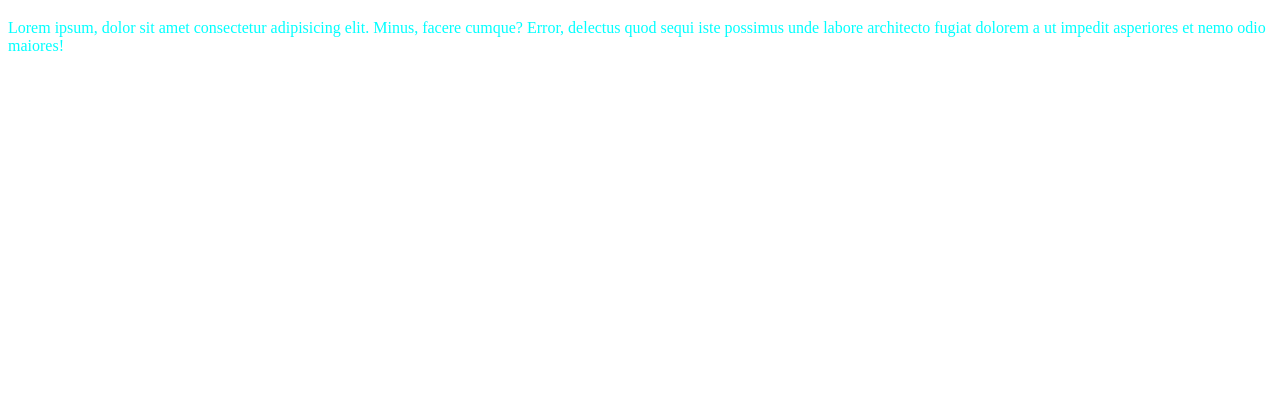
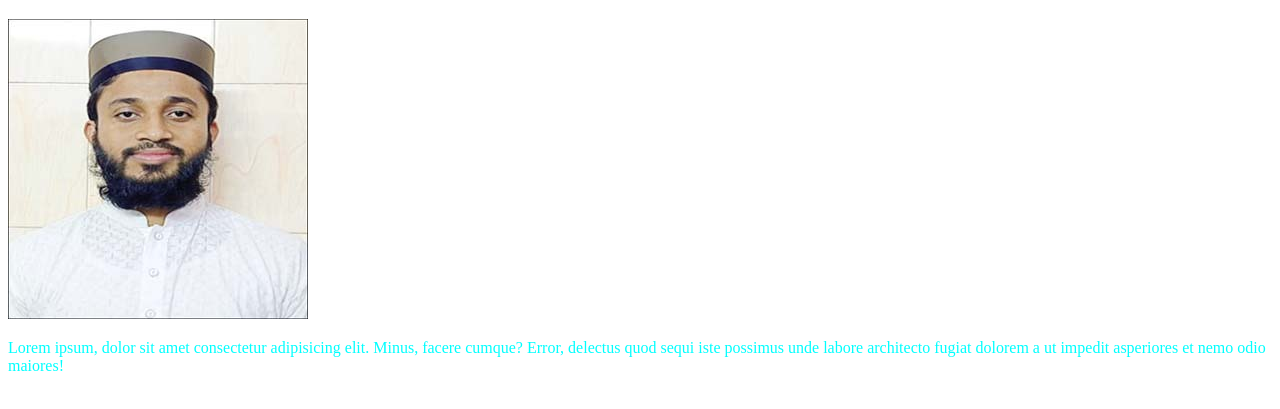
Before and after one commit to kamrulhasan150398/first-repo, a plain HTML site: page index.html in a window 1280 px wide. Shown: the part 61-470 px from the top of the page. Drawn offline with Linux system fonts and the light colour scheme.

Commit message:
pictuer add

```diff
--- a/index.html
+++ b/index.html
@@ -11,6 +11,7 @@
 
 <body>
     <h1> This is kamrul</h1>
+    <img src="hasan1.jpg" alt="">
     <p>
         Lorem ipsum, dolor sit amet consectetur adipisicing elit. Minus, facere cumque? Error, delectus quod sequi iste
         possimus unde labore architecto fugiat dolorem a ut impedit asperiores et nemo odio maiores!
```
Also changed, not shown: hasan1.jpg (added).
